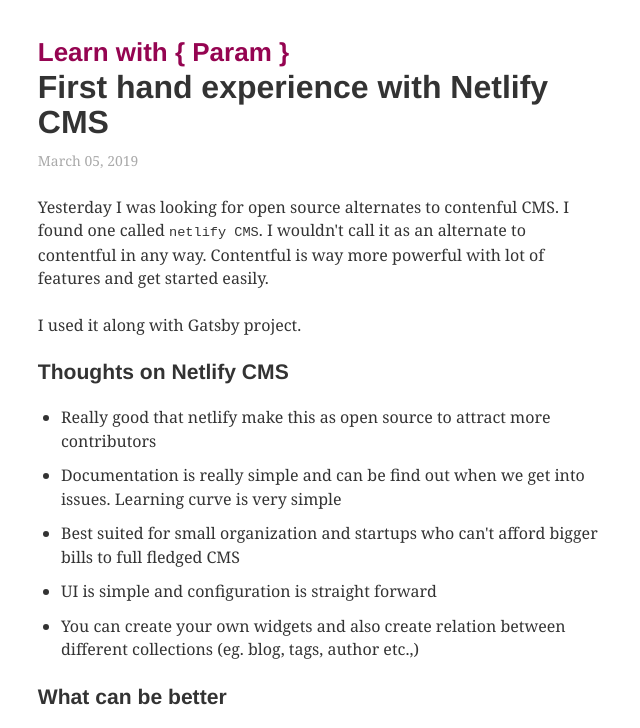
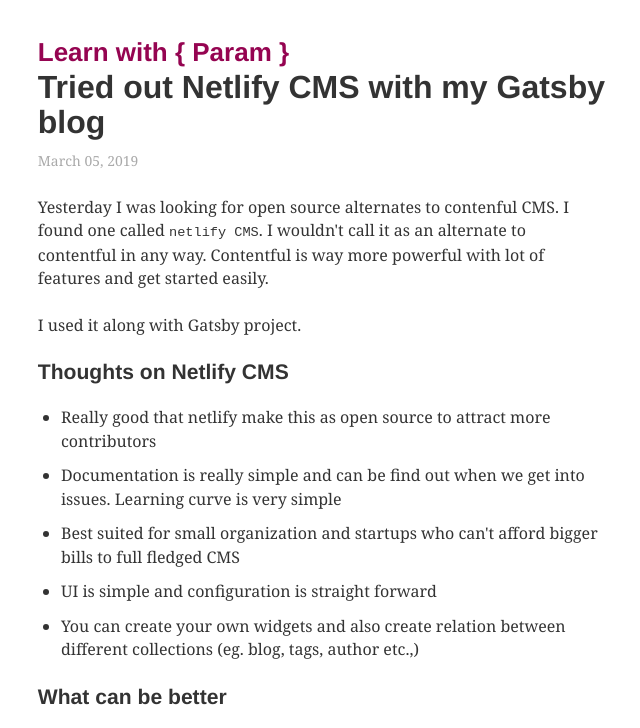
Before and after one commit to Param-Harrison/blog, a Gatsby site: page /tried-out-netlify-cms/ in a window 1280 px wide. Shown: the top 728 px of the page, without its empty margins (318-958 px from the left). Built offline with nearby package versions, Linux system fonts and the light colour scheme; Gatsby itself is replaced by a stand-in of ours; some packages are replaced by stand-ins of ours.

Commit message:
blog-edit: for netlify cms experience

```diff
--- a/content/blog/tried-out-netlify-cms/index.md
+++ b/content/blog/tried-out-netlify-cms/index.md
@@ -1,5 +1,5 @@
 ---
-title: First hand experience with Netlify CMS
+title: Tried out Netlify CMS with my Gatsby blog
 date: '2019-03-05T14:36:33.109Z'
 published: true
 tags: ['Tech Platforms', 'Netlify CMS']
```
